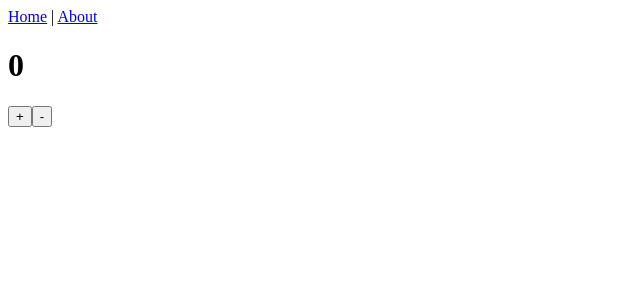
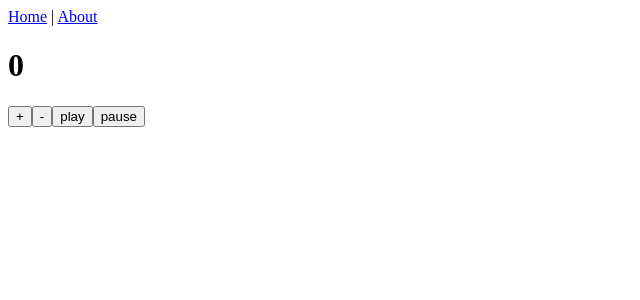
Before and after one commit to Cortrah/vue-x-com, a Vue app: page /#/ in a window 1280 px wide. Shown: the top 300 px of the page, without its empty margins (0-640 px from the left). Built offline with nearby package versions, Linux system fonts and the light colour scheme.

Commit message:
test that the queue executed asynchronously and can pause and play execution

```diff
--- a/src/main/Queue.js
+++ b/src/main/Queue.js
@@ -1,9 +1,6 @@
-//import Event from "../main/Event";
-
 export default class Queue {
 
     constructor (playHead = 0, commands = []) {
-        this.events = {};
         this.playhead = playHead;
         this.commands = commands;
         this.isRunning = false;
@@ -11,12 +8,18 @@ export default class Queue {
 
     add(command) {
         this.commands.push(command);
-        this.play();
     }
 
     async play() {
         this.isRunning = true;
         while(this.isRunning && (this.playhead < this.commands.length)){
+            let promise = new Promise((resolve, reject) => {
+                setTimeout(() => resolve(true), 1000) // resolve
+            });
+            // wait for the promise to resolve
+            let result = await promise;
+
+            // and get and execute a command
             let command = this.commands[this.playhead];
             command.context.commit("Run", command);
             this.playhead++;
--- a/src/store.js
+++ b/src/store.js
@@ -14,6 +14,12 @@ export default new Vuex.Store({
             command.context = context;
             this.state.queue.add(command);
         },
+        Play() {
+            this.state.queue.play();
+        },
+        Pause() {
+            this.state.queue.pause();
+        }
     },
     mutations: {
         Run(state, command) {
--- a/src/views/components/HelloWorld.vue
+++ b/src/views/components/HelloWorld.vue
@@ -6,6 +6,12 @@
         </button>
         <button @click.prevent="dec()">
             -
+        </button>
+        <button @click.prevent="play()">
+            play
+        </button>
+        <button @click.prevent="pause()">
+            pause
         </button>
     </div>
 </template>
@@ -25,7 +31,14 @@
                 this.$bus.$emit("Enqueue", new AddSome({amt: 4, context: this.$store}));
             },
             dec: function () {
-                this.$bus.$emit("Enqueue", new DecSome({amt: 3, context: this.$store}));            }
+                this.$bus.$emit("Enqueue", new DecSome({amt: 3, context: this.$store}));
+            },
+            play: function () {
+                this.$store.dispatch("Play");
+            },
+            pause: function () {
+                this.$store.dispatch("Pause");
+            }
         }
     });
 </script>
```
